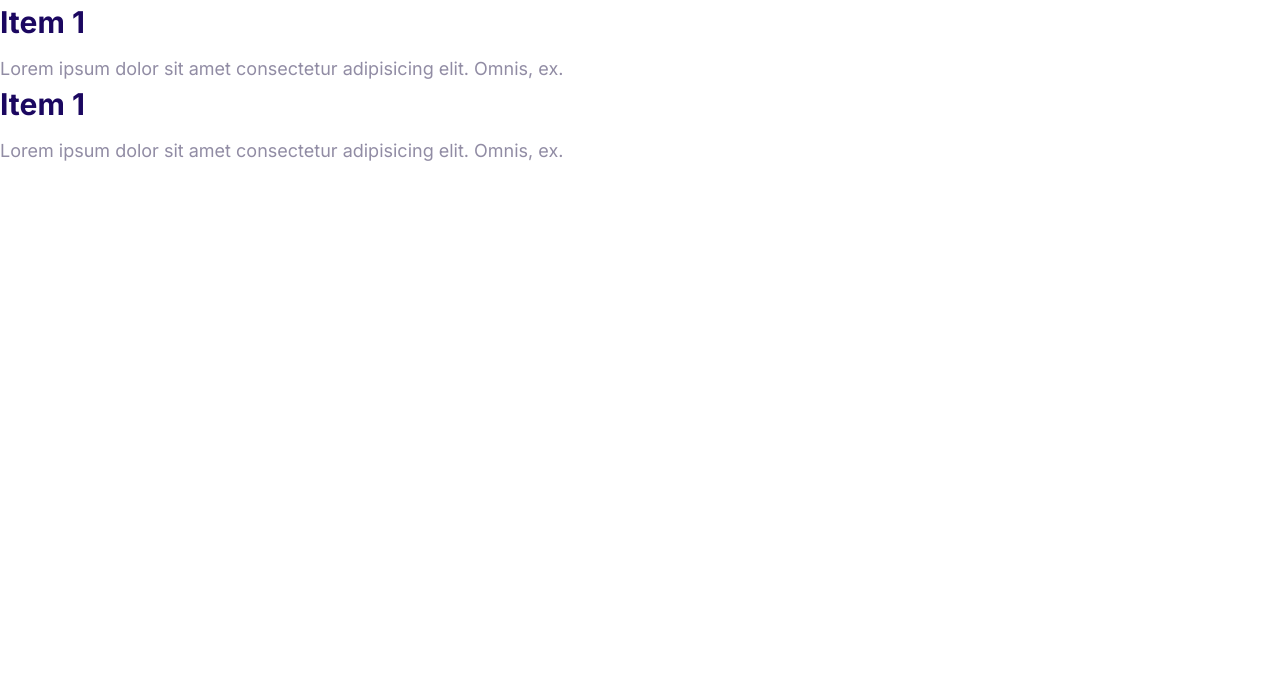
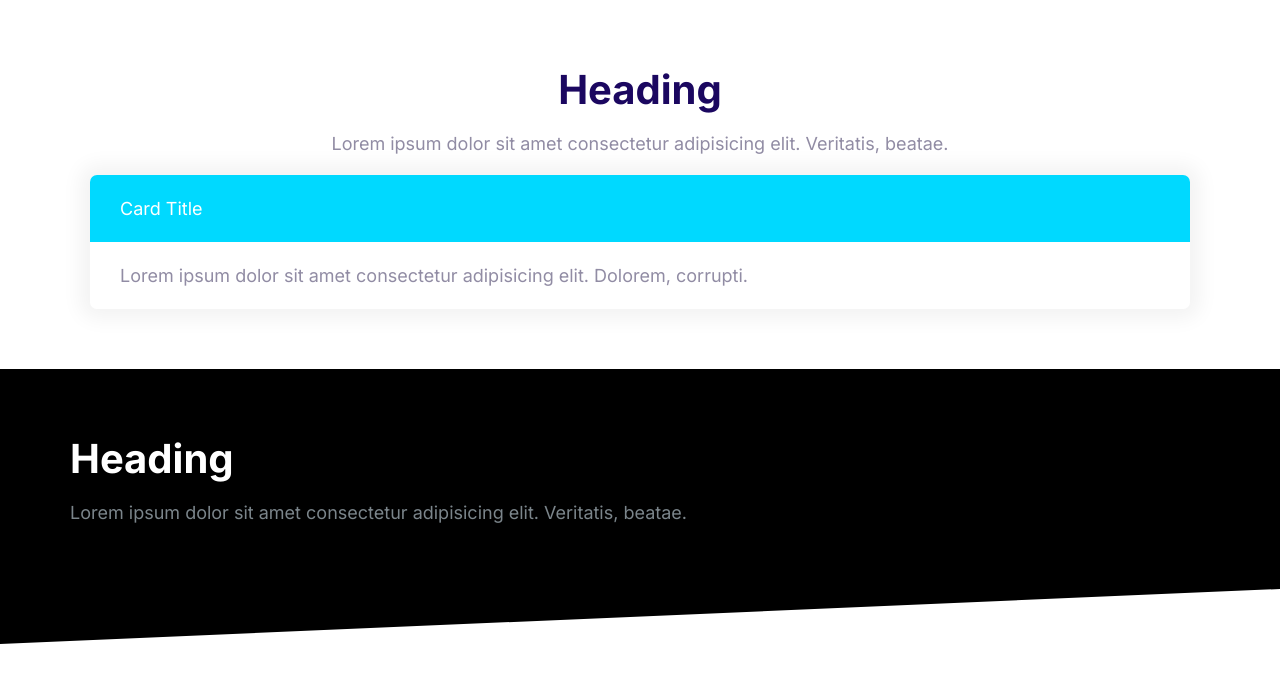
Before and after one commit to michael-j-rubenstein/cloud-hosting-website, a plain HTML site: page index.html in a window 1280 px wide. Drawn offline with Linux system fonts and the light colour scheme.

Commit message:
Added blocks component

```diff
--- a/css/styles.css
+++ b/css/styles.css
@@ -604,3 +604,43 @@ a {
     max-height: 100vh;
     opacity: 1;
 }
+
+
+/* Blocks */
+
+.block {
+    --padding-vertical: 6rem;
+    padding: var(--padding-vertical) 2rem;
+}
+
+.block--dark {
+    background: #000;
+    color: #7b858b;
+}
+
+.block--dark .block__heading {
+    color: white;
+}
+
+.block--skewed-right {
+    clip-path: polygon(0% 0%, 100% 0%, 100% 100%, 0% 80%);
+    padding-bottom: calc(var(--padding-vertical) + 4rem);
+}
+
+.block--skewed-left {
+    clip-path: polygon(0% 0%, 100% 0%, 100% 80%, 0% 100%);
+    padding-bottom: calc(var(--padding-vertical) + 4rem);
+}
+
+.block__header {
+    text-align: center;
+}
+
+.block__heading {
+    margin-top: 0;
+}
+
+.container {
+    max-width: 1140px;
+    margin: 0 auto;
+}
--- a/index.html
+++ b/index.html
@@ -15,28 +15,36 @@
     <link rel="stylesheet" href="css/styles.css" />
   </head>
   <body>
-    <div class="collapsible collapsible--expanded">
-      <header class="collapsible__header">
-        <h2 class="collapsible__heading">Item 1</h2>
-        <svg class="icon icon--white collapsible__chevron">
-          <use xlink:href="images/sprite.svg#chevron"></use>
-        </svg>
+    <!-- Normal Block with heading paragraph and card -->
+    <section class="block container">
+      <header class="block__header">
+        <h2 class="block__heading">Heading</h2>
+        <p>
+          Lorem ipsum dolor sit amet consectetur adipisicing elit. Veritatis,
+          beatae.
+        </p>
       </header>
-      <div class="collapsible__content">
-        Lorem ipsum dolor sit amet consectetur adipisicing elit. Omnis, ex.
+      <div>
+        <div class="card card--secondary">
+          <header class="card__header">Card Title</header>
+          <div class="card__body">
+            Lorem ipsum dolor sit amet consectetur adipisicing elit. Dolorem,
+            corrupti.
+          </div>
+        </div>
       </div>
-    </div>
-    <div class="collapsible collapsible--expanded">
-      <header class="collapsible__header">
-        <h2 class="collapsible__heading">Item 1</h2>
-        <svg class="icon icon--white collapsible__chevron">
-          <use xlink:href="images/sprite.svg#chevron"></use>
-        </svg>
-      </header>
-      <div class="collapsible__content">
-        Lorem ipsum dolor sit amet consectetur adipisicing elit. Omnis, ex.
+    </section>
+
+    <!-- Dark block thats skewed left -->
+    <section class="block block--dark block--skewed-left">
+      <div class="container">
+        <h2 class="block__heading">Heading</h2>
+        <p>
+          Lorem ipsum dolor sit amet consectetur adipisicing elit. Veritatis,
+          beatae.
+        </p>
       </div>
-    </div>
+    </section>
     <script src="js/main.js"></script>
   </body>
 </html>
```
Also changed, not shown: components/blocks.html (added, +30 -0 lines).
